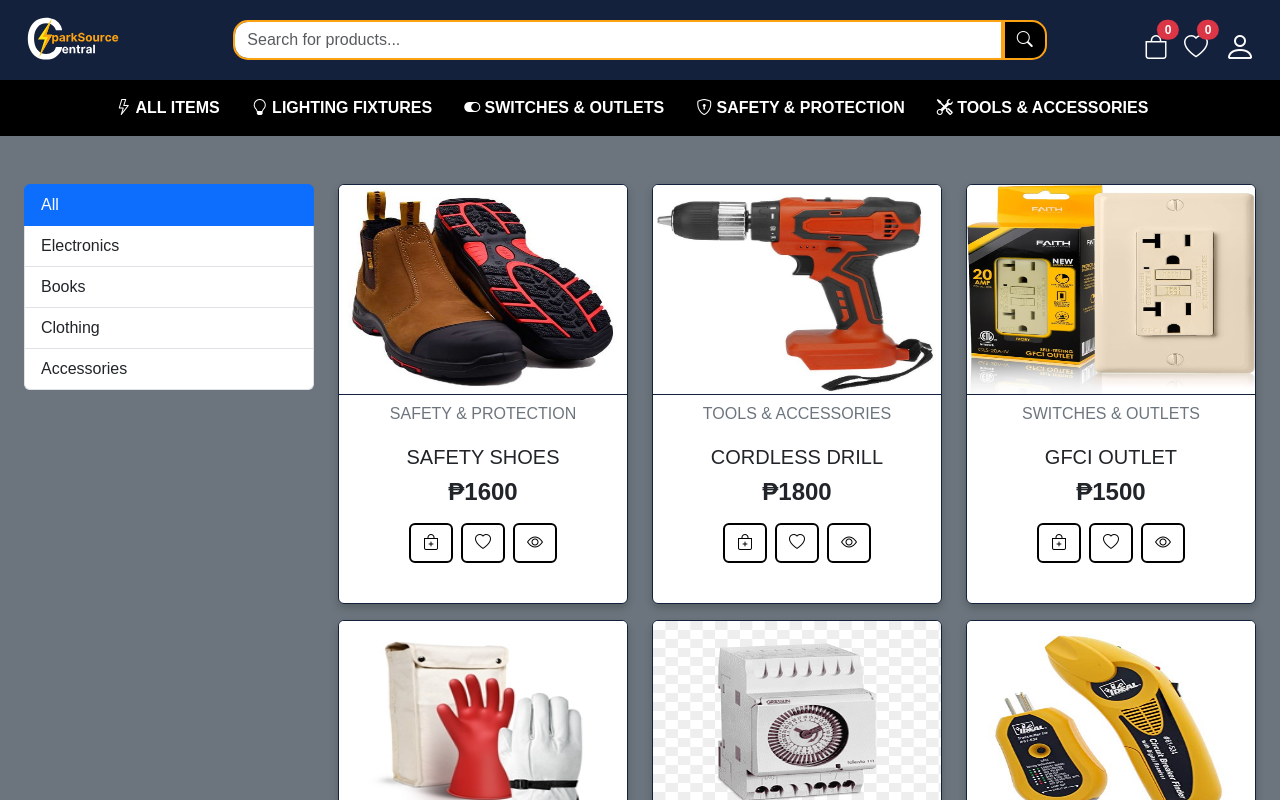
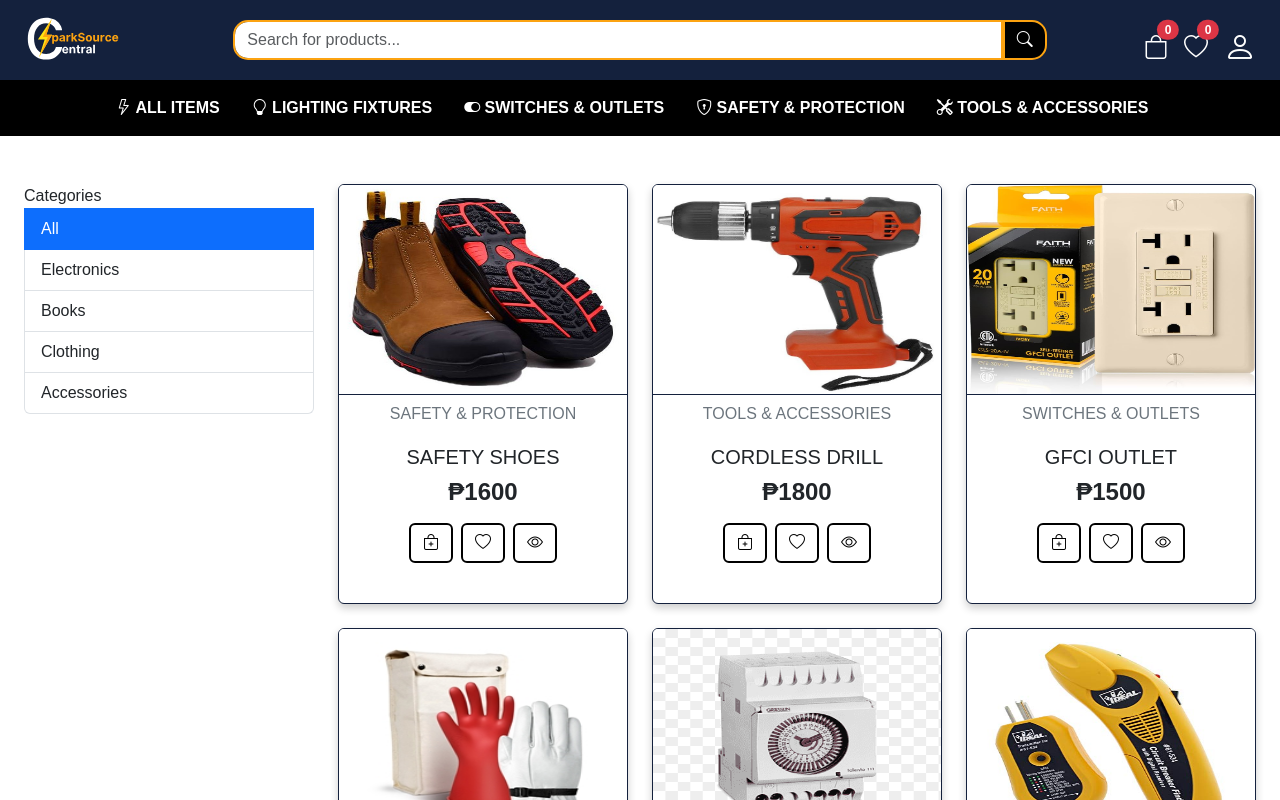
Before and after one commit to jaspherbagor/SparkSourceCentral, a React (Create React App) app in the folder frontend/: page /product in a window 1280 px wide. Shown: the top 800 px of the page. Built offline with nearby package versions, Linux system fonts and the light colour scheme.

Commit message:
cleared the commented elements

```diff
--- a/frontend/src/component/pages/product.jsx
+++ b/frontend/src/component/pages/product.jsx
@@ -4,11 +4,12 @@ import AllProducts from "../resources/Allproducts";
 const Product = () => {
     return(
         <>
-            <div class="product_page container-fluid bg-secondary px-4 py-5">
+            <div class="product_page container-fluid px-4 py-5">
                 <div class="row">
                     {/* <!-- Product categories column --> */}
-                    <div class="col-lg-3 col-md-3 col-sm-3 product_category">
+                    <div class="col-lg-3 col-md-3 col-sm-3 product_category mb-4">
                         <ul class="list-group">
+                            <li className="">Categories</li>
                             <li class="list-group-item active">All</li>
                             <li class="list-group-item">Electronics</li>
                             <li class="list-group-item">Books</li>
@@ -23,14 +24,14 @@ const Product = () => {
                                 AllProducts.map((currentElement) =>
                                 {
                                     return(
-                                        <div className="col-lg-4 col-md-4 col-sm-6 mb-3" key={currentElement.id}>
+                                        <div className="col-lg-4 col-md-4 col-sm-6 mb-4" key={currentElement.id}>
                                             <div className="product_card card text-center">
                                                 <img src={currentElement.Image} className="card-img-top img-fluid" alt={currentElement.Title}/>
                                                 <div className="card-body mt-0 pt-1">
                                                     <p className="card-text text-secondary text-uppercase fs-6">{currentElement.Category}</p>
                                                     <h5 className="card-title fw-medium text-uppercase">{currentElement.Title}</h5>
                                                     <p className="card-price fw-bold fs-4">₱{currentElement.Price}</p>
-                                                    <div className="d-flex justify-content-center align-items-center">
+                                                    <div className="d-flex justify-content-center align-items-baseline">
                                                         <a href="#" className="btn me-2 add_to_cart">
                                                             <i className="bi bi-bag-plus"></i>
                                                         </a>
@@ -47,40 +48,6 @@ const Product = () => {
                                     )
                                 })
                             }
-
-                        {/* <!-- Product card 1 --> */}
-                            {/* <div class="col-lg-4 col-md-4 col-sm-6 mb-3">
-                                <div class="card">
-                                    <img src="product1.jpg" class="card-img-top" alt="Product 1"/>
-                                    <div class="card-body">
-                                        <h5 class="card-title">Product 1</h5>
-                                        <p class="card-text">$19.99</p>
-                                        <a href="#" class="btn btn-primary">Buy Now</a>
-                                    </div>
-                                </div>
-                            </div> */}
-                            {/* <!-- Product card 2 --> */}
-                            {/* <div class="col-lg-4 col-md-4 col-sm-6 mb-3">
-                                <div class="card">
-                                    <img src="product2.jpg" class="card-img-top" alt="Product 2"/>
-                                    <div class="card-body">
-                                        <h5 class="card-title">Product 2</h5>
-                                        <p class="card-text">$29.99</p>
-                                        <a href="#" class="btn btn-primary">Buy Now</a>
-                                    </div>
-                                </div>
-                            </div> */}
-                            {/* <!-- Product card 3 --> */}
-                            {/* <div class="col-lg-4 col-md-4 col-sm-6 mb-3">
-                                <div class="card">
-                                    <img src="product3.jpg" class="card-img-top" alt="Product 3"/>
-                                    <div class="card-body">
-                                        <h5 class="card-title">Product 3</h5>
-                                        <p class="card-text">$39.99</p>
-                                        <a href="#" class="btn btn-primary">Buy Now</a>
-                                    </div>
-                                </div>
-                            </div> */}
                         </div>
                     </div>
                 </div>
```
